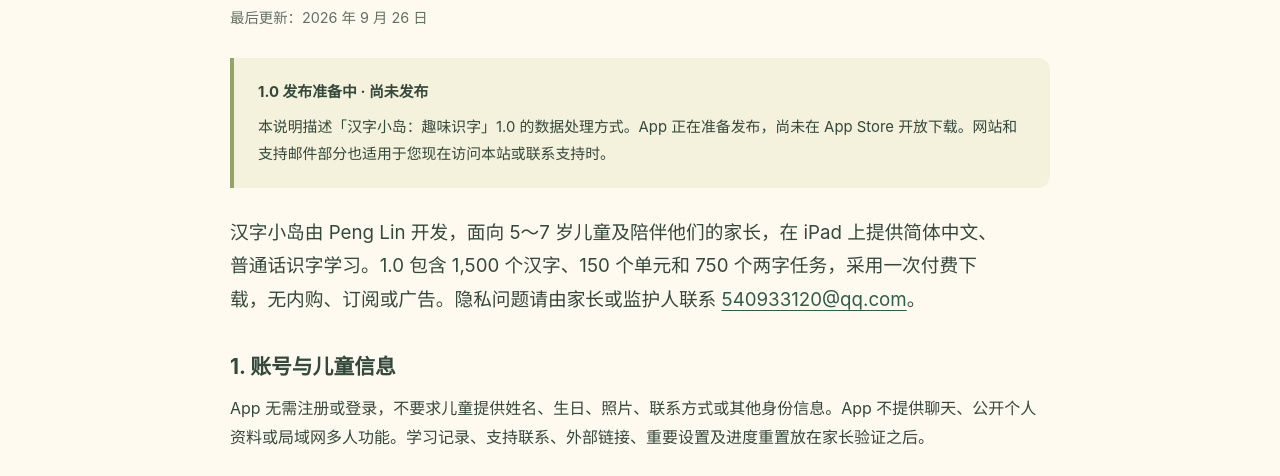
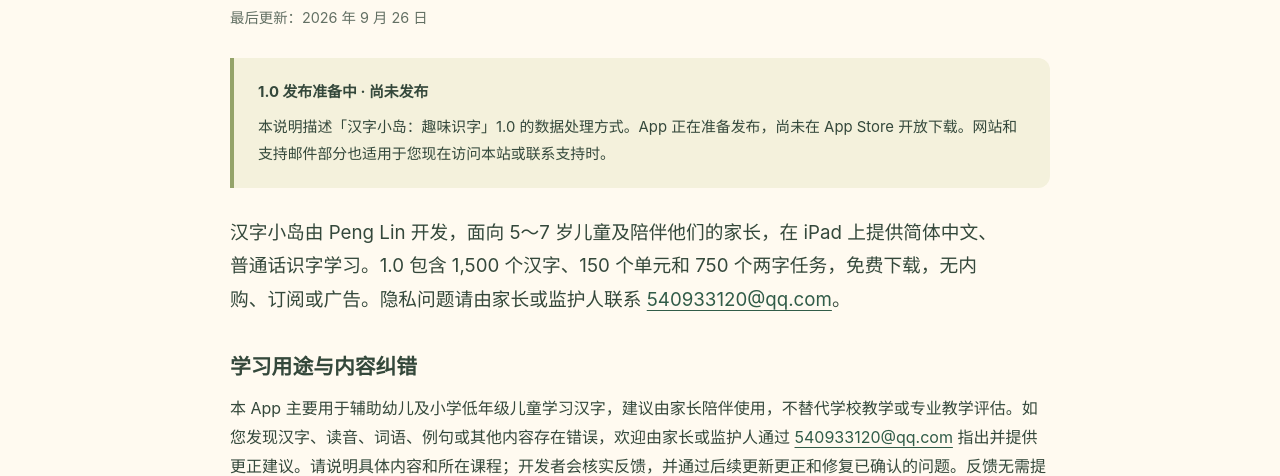
Before and after one commit to Jacky-LinPeng/hanzi-island-support, a plain HTML site: page privacy.html in a window 1280 px wide. Shown: the part 328-804 px from the top of the page. Drawn offline with Linux system fonts and the light colour scheme.

Commit message:
更新免费发布说明并增加学习内容纠错说明

```diff
--- a/privacy.html
+++ b/privacy.html
@@ -20,7 +20,9 @@
       <h1 id="zh-title">隐私说明</h1>
       <p class="muted">最后更新：2026 年 9 月 26 日</p>
       <div class="notice"><strong>1.0 发布准备中 · 尚未发布</strong><p>本说明描述「汉字小岛：趣味识字」1.0 的数据处理方式。App 正在准备发布，尚未在 App Store 开放下载。网站和支持邮件部分也适用于您现在访问本站或联系支持时。</p></div>
-      <p class="lead">汉字小岛由 Peng Lin 开发，面向 5～7 岁儿童及陪伴他们的家长，在 iPad 上提供简体中文、普通话识字学习。1.0 包含 1,500 个汉字、150 个单元和 750 个两字任务，采用一次付费下载，无内购、订阅或广告。隐私问题请由家长或监护人联系 <a href="mailto:540933120@qq.com">540933120@qq.com</a>。</p>
+      <p class="lead">汉字小岛由 Peng Lin 开发，面向 5～7 岁儿童及陪伴他们的家长，在 iPad 上提供简体中文、普通话识字学习。1.0 包含 1,500 个汉字、150 个单元和 750 个两字任务，免费下载，无内购、订阅或广告。隐私问题请由家长或监护人联系 <a href="mailto:540933120@qq.com">540933120@qq.com</a>。</p>
+      <h2>学习用途与内容纠错</h2>
+      <p>本 App 主要用于辅助幼儿及小学低年级儿童学习汉字，建议由家长陪伴使用，不替代学校教学或专业教学评估。如您发现汉字、读音、词语、例句或其他内容存在错误，欢迎由家长或监护人通过 <a href="mailto:540933120@qq.com">540933120@qq.com</a> 指出并提供更正建议。请说明具体内容和所在课程；开发者会核实反馈，并通过后续更新更正和修复已确认的问题。反馈无需提供儿童的个人信息。</p>
       <h2>1. 账号与儿童信息</h2>
       <p>App 无需注册或登录，不要求儿童提供姓名、生日、照片、联系方式或其他身份信息。App 不提供聊天、公开个人资料或局域网多人功能。学习记录、支持联系、外部链接、重要设置及进度重置放在家长验证之后。</p>
       <h2>2. 设备本地记录</h2>
@@ -49,7 +51,9 @@
       <h2 id="en-title" class="section-title">Privacy notice</h2>
       <p class="muted">Last updated: September 26, 2026</p>
       <div class="notice"><strong>Preparing version 1.0 · Not yet released</strong><p>This notice describes data handling in Hanzi Island version 1.0. The app is being prepared for release and is not yet available to download from the App Store. The website and support email sections also apply when you visit this site or contact support now.</p></div>
-      <p class="lead">Hanzi Island (汉字小岛：趣味识字) is developed by Peng Lin for children aged 5–7 with a parent or guardian, offering simplified Chinese learning with Mandarin narration on iPad. Version 1.0 includes 1,500 characters, 150 units, and 750 two-character lessons. It uses a one-time paid download with no in-app purchases, subscriptions, or advertising. Adults can send privacy questions to <a href="mailto:540933120@qq.com">540933120@qq.com</a>.</p>
+      <p class="lead">Hanzi Island (汉字小岛：趣味识字) is developed by Peng Lin for children aged 5–7 with a parent or guardian, offering simplified Chinese learning with Mandarin narration on iPad. Version 1.0 includes 1,500 characters, 150 units, and 750 two-character lessons. It is free to download with no in-app purchases, subscriptions, or advertising. Adults can send privacy questions to <a href="mailto:540933120@qq.com">540933120@qq.com</a>.</p>
+      <h3>Learning support and corrections</h3>
+      <p>This app primarily supports Chinese character learning for young children and early primary learners. We recommend using it with a parent or guardian; it does not replace school teaching or professional educational assessment. If you notice an error in a character, pronunciation, word, example sentence, or other content, a parent or guardian is welcome to report it and suggest a correction at <a href="mailto:540933120@qq.com">540933120@qq.com</a>. Please identify the content and lesson. The developer will review feedback and correct confirmed issues in future updates. No personal information about the child is needed.</p>
       <h3>1. Accounts and children's information</h3>
       <p>The app requires no registration or login and does not ask children for a name, birth date, photo, contact details, or other identifying information. It has no chat, public profiles, or local-network multiplayer. Learning records, support contact, external links, advanced settings, and progress resets are behind an adult check.</p>
       <h3>2. Records on the device</h3>
```
Also changed, not shown: index.html (+2 -2 lines).
